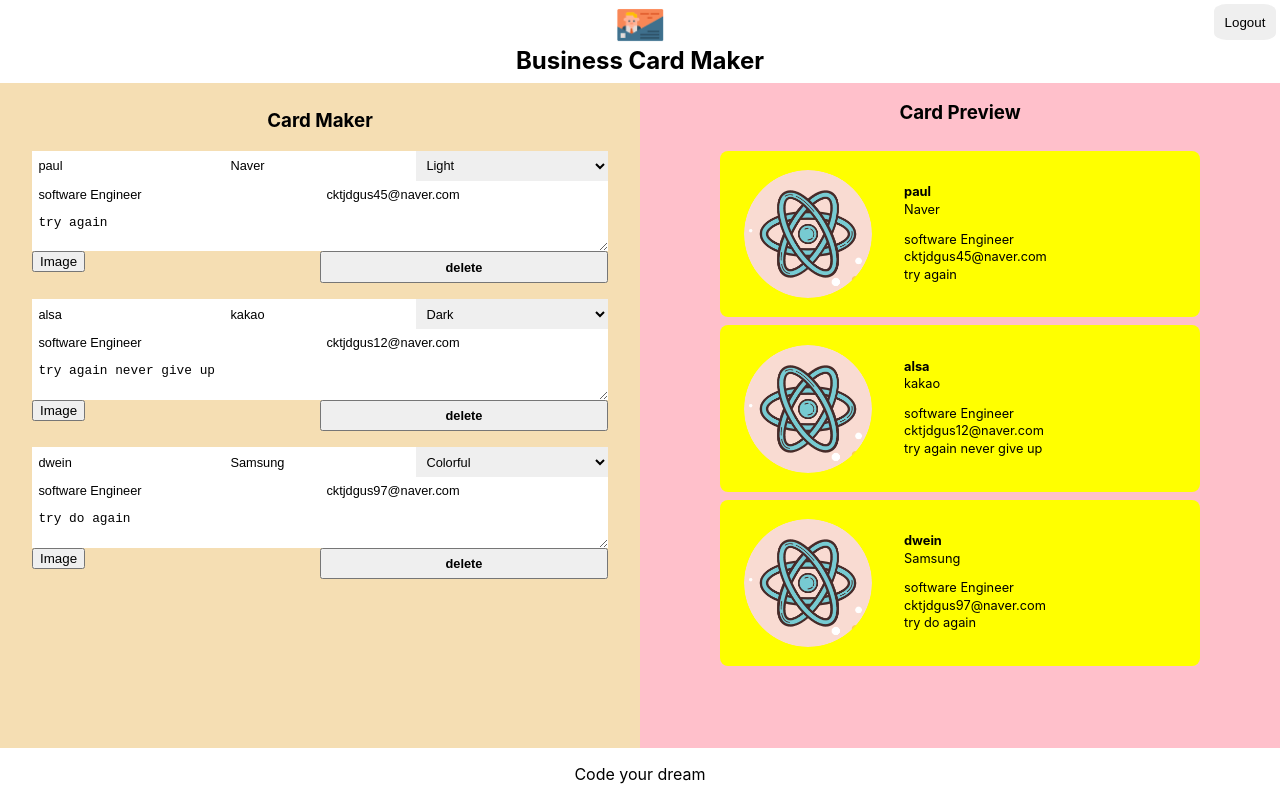
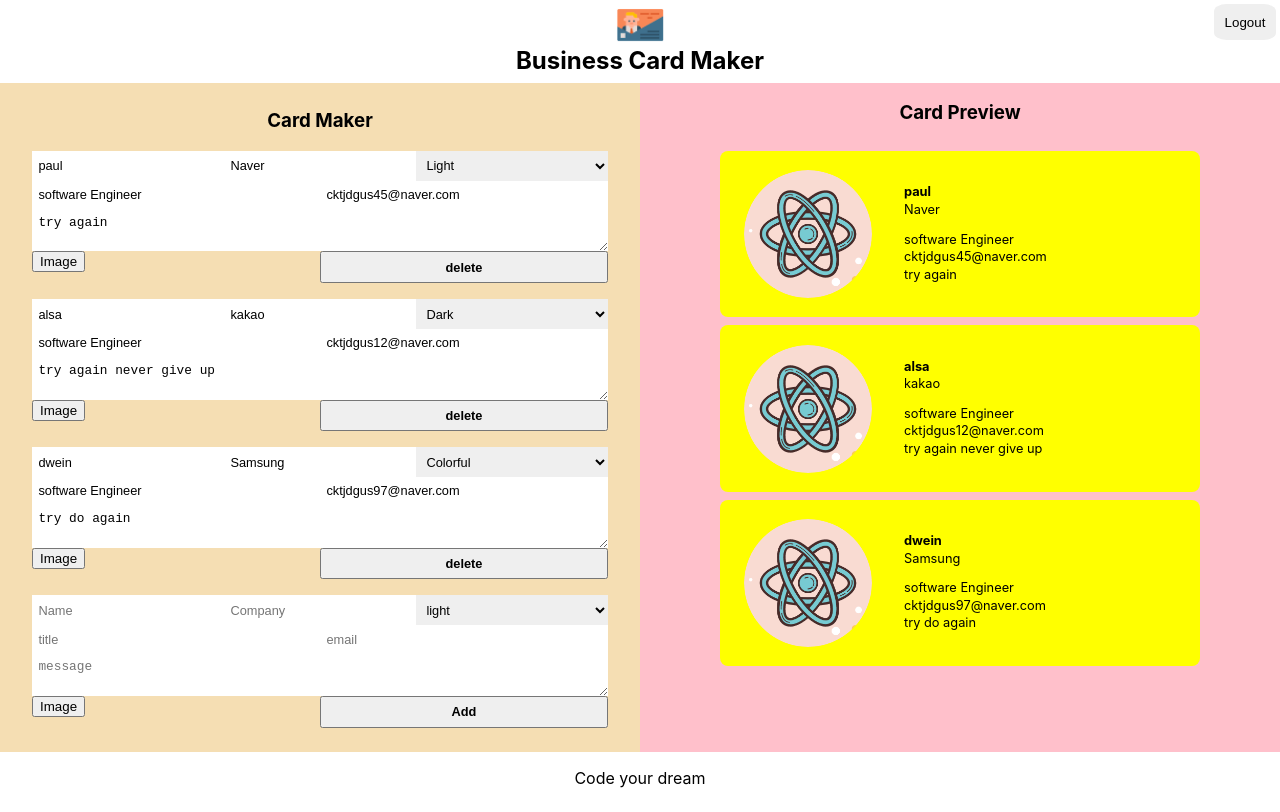
Before and after one commit to cktjdgus45/react-cardmaker, a React (Create React App) app: page /maker in a window 1280 px wide. Built offline with nearby package versions, Linux system fonts and the light colour scheme; no server answers; sample sign-in values are in the browser's storage.

Commit message:
add CardAddForm component

```diff
--- /dev/null
+++ b/src/components/card_add_form/card_add_form.jsx
@@ -0,0 +1,74 @@
+import React, { useRef } from 'react';
+import Button from '../button/button';
+import ImageFileInput from '../image_file_input.jsx/image_file_input';
+import styles from './card_add_form.module.css';
+
+const CardAddForm = ({ onAdd }) => {
+    const formRef = useRef();
+    const nameRef = useRef();
+    const companyRef = useRef();
+    const themeRef = useRef();
+    const titleRef = useRef();
+    const emailRef = useRef();
+    const messageRef = useRef();
+
+    const onSubmit = (event) => {
+        event.preventDefault();
+        const card = {
+            id: Date.now(),
+            name: nameRef.current.value || '',
+            commpany: companyRef.current.value || '',
+            theme: themeRef.current.value || '',
+            title: titleRef.current.value || '',
+            email: emailRef.current.value || '',
+            message: messageRef.current.value || '',
+            fileName: '',
+            fileUrl: '',
+        }
+        formRef.current.reset();
+        onAdd(card);
+    };
+    return (
+        <form ref={formRef} className={styles.form}>
+            <input
+                ref={nameRef}
+                className={styles.input}
+                type="text"
+                name="name"
+                placeholder="Name" />
+            <input
+                ref={companyRef}
+                className={styles.input}
+                type="text"
+                name="company"
+                placeholder="Company" />
+            <select ref={themeRef} className={styles.select} name="theme" placeholder="theme">
+                <option placeholder="light">light</option>
+                <option placeholder="dark">dark</option>
+                <option placeholder="colorful">colorful</option>
+            </select>
+            <input
+                ref={titleRef}
+                className={styles.input}
+                type="text"
+                name="title"
+                placeholder="title" />
+            <input
+                ref={emailRef}
+                className={styles.input}
+                type="text"
+                name="email"
+                placeholder="email" />
+            <textarea
+                ref={messageRef}
+                name="message" className=
+                {styles.textarea} placeholder="message"></textarea>
+            <div className={styles.fileInput}>
+                <ImageFileInput></ImageFileInput>
+            </div>
+            <Button className={styles.button} name='Add' onClick={onSubmit}></Button>
+        </form>
+    )
+}
+
+export default CardAddForm;
--- /dev/null
+++ b/src/components/card_add_form/card_add_form.module.css
@@ -0,0 +1,43 @@
+@value makerBlack,makerWhite from '../../common/colors.css';
+
+.form{
+    display: flex;
+    width: 100%;
+    flex-wrap: wrap;
+    border-top: 1px solid makerBlack;
+    border-left: 1px solid makerBlack;
+    margin-bottom: 1em;
+}
+.input,
+.select,
+.textarea,
+.fileInput,
+.button{
+    font-size: 0.8rem;
+    width: 100%;
+    border: 0;
+    padding: 0.5em;
+    border-bottom: 1px solid makerBlack;
+    border-right: 1px solid makerBlack;
+    background: makerWhite;
+}
+
+.input,
+.select,
+.textarea,
+.button{
+    outline: 0;
+}
+
+.input,.select{
+    flex:1 1 30%;
+}
+
+.fileInput{
+    padding: 0;
+    flex: 1 1 50%;
+}
+
+.textarea{
+    flex-basis: 100%;
+}
--- a/src/components/card_edit_form/card_edit_form.jsx
+++ b/src/components/card_edit_form/card_edit_form.jsx
@@ -5,7 +5,7 @@
 
 const CardEditForm = ({ card }) => {
     const { name, company, theme, title, email, message, fileName, fileUrl } = card;
-    const onsubmit = () => { };
+    const onSubmit = () => { };
     return (
         <form className={styles.form}>
             <input className={styles.input} type="text" name="name" value={name} />
@@ -21,7 +21,7 @@
             <div className={styles.fileInput}>
                 <ImageFileInput></ImageFileInput>
             </div>
-            <Button className={styles.button} name='delete' onClick={onsubmit}></Button>
+            <Button className={styles.button} name='delete' onClick={onSubmit}></Button>
         </form>
     )
 }
--- a/src/components/editor/editor.jsx
+++ b/src/components/editor/editor.jsx
@@ -1,15 +1,17 @@
 import React from 'react';
 import styles from './editor.module.css';
 import CardEditForm from '../card_edit_form/card_edit_form';
+import CardAddForm from '../card_add_form/card_add_form';
 
-const Editor = ({ cards }) => (
+const Editor = ({ cards, addCard }) => (
     <section className={styles.editor}>
         <h1 className={styles.title}>Card Maker</h1>
         {
             cards.map(card => (
-                <CardEditForm card={card}></CardEditForm>
+                <CardEditForm key={card.id} card={card}></CardEditForm>
             ))
         }
+        <CardAddForm onAdd={addCard}></CardAddForm>
     </section>
 );
 
--- a/src/components/maker/maker.jsx
+++ b/src/components/maker/maker.jsx
@@ -46,6 +46,10 @@
     const onLogout = () => {
         authService.logout();
     }
+    const addCard = (card) => {
+        const updated = [...cards, card];
+        setCards(updated);
+    }
 
     useEffect(() => {
         authService.onAuthChange(user => {
@@ -54,11 +58,13 @@
             }
         });
     })
+
+
     return (
         <section className={styles.maker}>
             <Header onLogout={onLogout}></Header>
             <div className={styles.container}>
-                <Editor cards={cards}></Editor>
+                <Editor cards={cards} addCard={addCard}></Editor>
                 <Preview cards={cards}></Preview>
             </div>
             <Footer></Footer>
```
